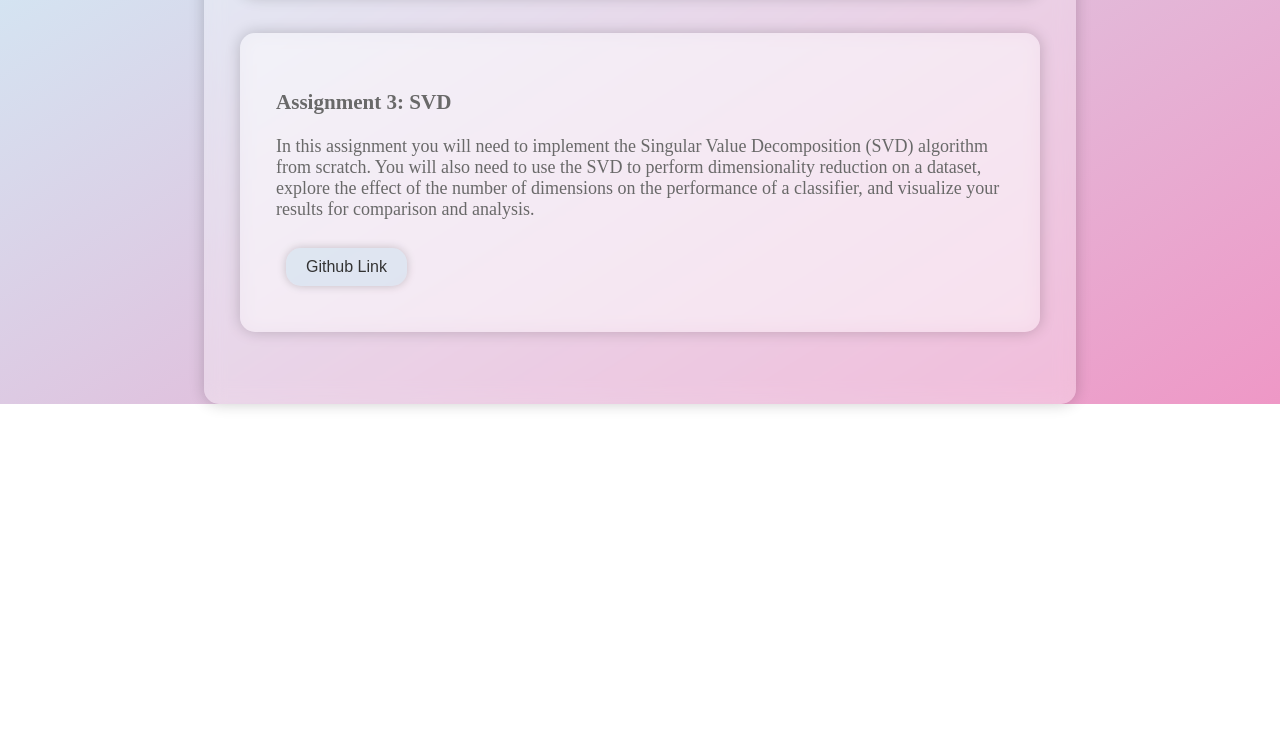
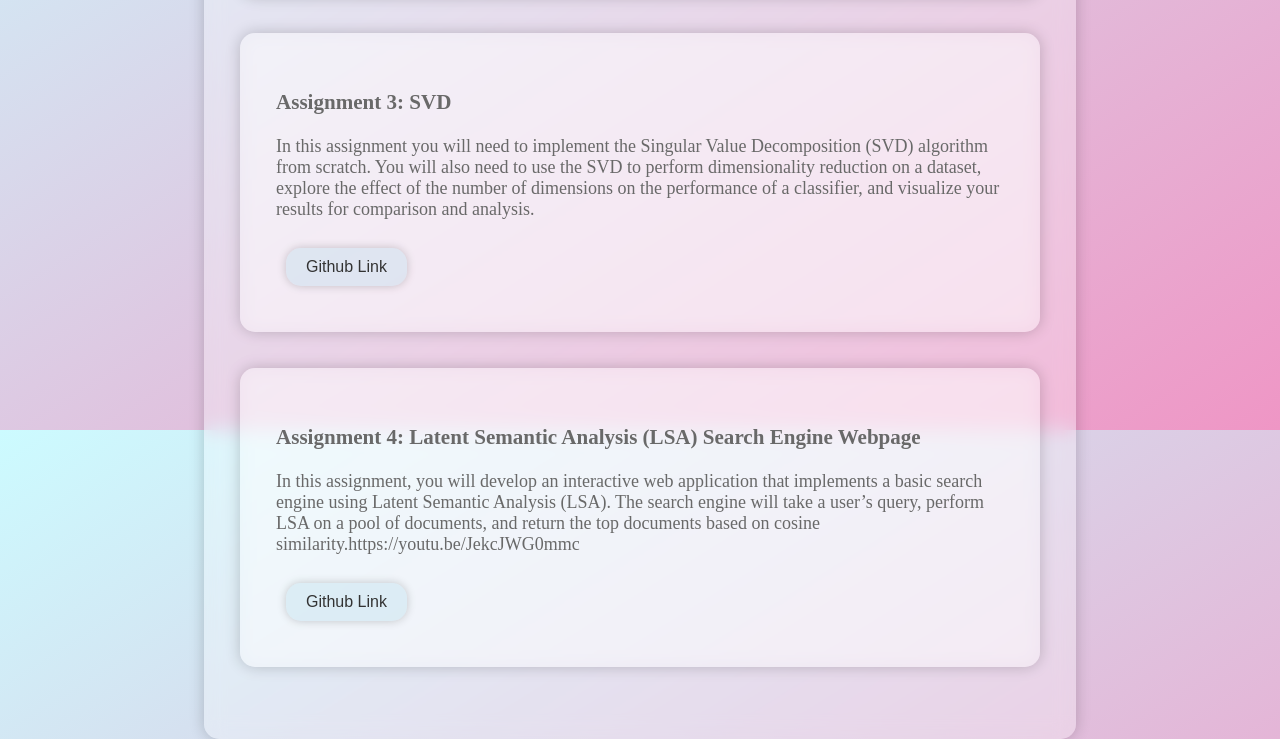
Before and after one commit to MMK-Backup/MMK-Backup.github.io, a plain HTML site: page assignments.html in a window 1280 px wide. Shown: the part 1170-1909 px from the top of the page. Before the commit the page ends 1574 px from the top, so only its background shows below. Drawn offline with Linux system fonts and the light colour scheme.

Commit message:
Update assignments.html

```diff
--- a/assignments.html
+++ b/assignments.html
@@ -50,6 +50,13 @@
                 <button>Github Link</button>
             </a>
         </section>
+        <section>
+            <h3> Assignment 4: Latent Semantic Analysis (LSA) Search Engine Webpage</h3>
+            <p> In this assignment, you will develop an interactive web application that implements a basic search engine using Latent Semantic Analysis (LSA). The search engine will take a user’s query, perform LSA on a pool of documents, and return the top documents based on cosine similarity.https://youtu.be/JekcJWG0mmc</p>
+            <a href="https://github.com/triticumWheat/mingyuan-assignment-4" target="_blank">
+                <button>Github Link</button>
+            </a>
+        </section>
 
     </section>
 
```
